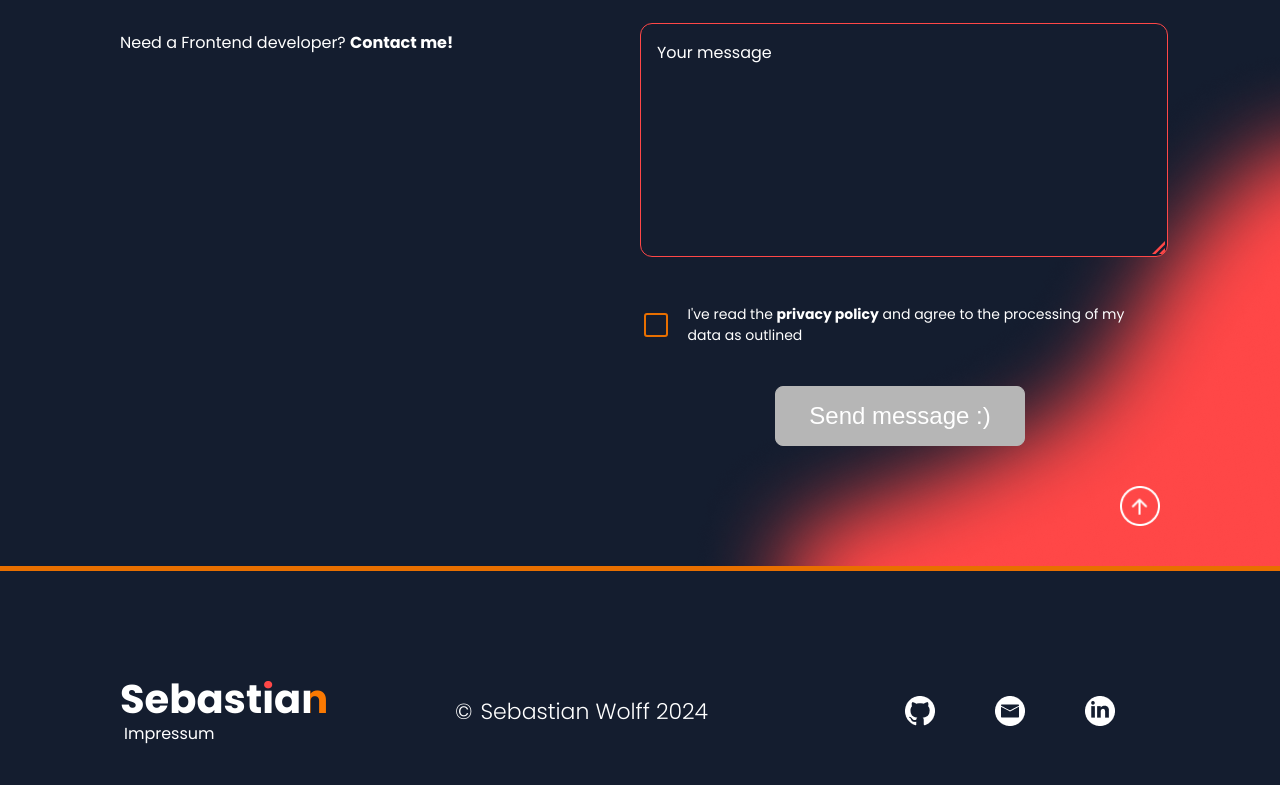
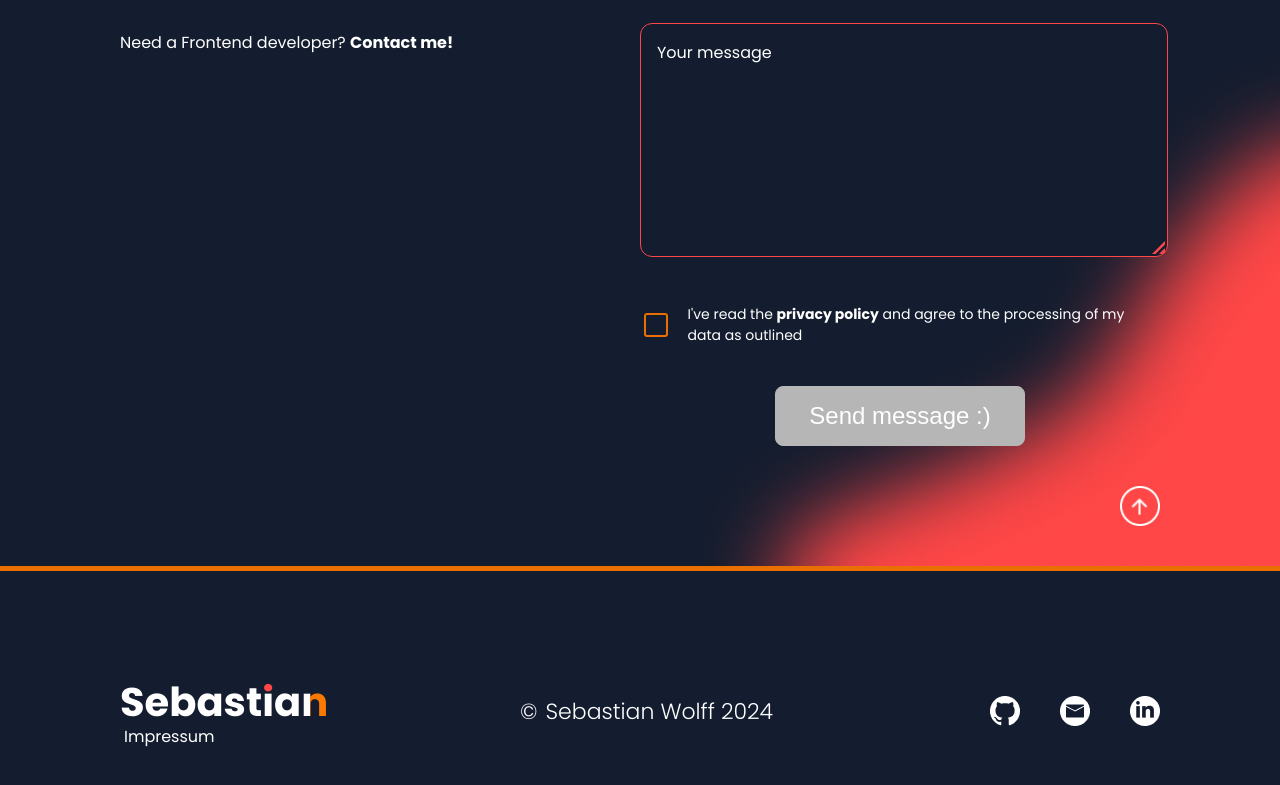
Before and after one commit to OptimismusPr1m3/Portfolio, an Angular app: page / in a window 1280 px wide. Shown: the part 6474-7259 px from the top of the page. Built offline with nearby package versions, Linux system fonts and the light colour scheme.

Commit message:
some fixes at css for impressum + social links

```diff
--- a/src/app/shared/footer/footer.component.html
+++ b/src/app/shared/footer/footer.component.html
@@ -13,7 +13,10 @@
         <p>a</p>
         <p class="n-letter-styling">n</p>
       </a>
-      <a href="#">Impressum</a>
+      <div class="impressum-wrapper">
+        <a class="impressum-cont" href="#">Impressum</a>
+        <div class="impressum-underline"></div>
+      </div>
     </div>
     <div class="name-copyR">
       <p>&copy;</p>
--- a/src/app/shared/footer/footer.component.scss
+++ b/src/app/shared/footer/footer.component.scss
@@ -2,6 +2,7 @@
   background-color: #141d2f;
   display: flex;
   flex-direction: column;
+  overflow: hidden;
   color: #ffffff;
   > .f-transition-orange {
     width: 100%;
@@ -19,6 +20,10 @@
       display: flex;
       width: 350px;
       flex-direction: column;
+      >a {
+        text-decoration: none;
+        color: #ffffff;
+      }
       > .prename-container {
         margin-left: 120px;
         display: flex;
@@ -40,11 +45,24 @@
           -webkit-text-fill-color: transparent;
         }
       }
-      > a {
+      > .impressum-wrapper {
+        margin-left: 124px;
+        display: flex;
+        flex-direction: column;
+        &:hover .impressum-underline {
+          background-color: #ff4747;
+        }
+        > .impressum-cont {
           text-decoration: none;
           color: #ffffff;
-        margin-left: 124px;
           margin-top: -8px;
+        }
+        > .impressum-underline {
+          transition: all 0.3s ease;
+          background-color: transparent;
+          height: 2px;
+          width: 54px;
+        }
       }
     }
     > .name-copyR {
@@ -61,31 +79,34 @@
     }
     .social-links-content {
       display: flex;
+      overflow: hidden;
       flex-direction: row;
-        justify-content: center;
-        margin-right: 70px;
+      justify-content: flex-start;
+      margin-right: -60px;
       width: 350px;
-        >a {
+      > a {
         display: flex;
         flex-direction: row;
         align-items: center;
-            justify-content: center;
-            height: 30px;
-            width: 40px;
-            margin-right: 50px;
+        justify-content: flex-start;
+        height: 40px;
+        width: 30px;
+        margin-right: 40px;
         transition: all 0.1s ease;
         &:hover img {
+          transition: all 0.3s ease;
           transform: scale(1.2);
-                margin-left:10px;
+          margin-left: 10px;
           cursor: pointer;
         }
         &:hover {
+          transition: all 0.3s ease;
           margin-right: 70px;
           cursor: pointer;
         }
-            >img {
+        > img {
           height: 30px;
-                transition: all 0.1s ease;
+          transition: all 0.3s ease;
         }
       }
     }
```
Lines whose indentation alone changed are shown as unchanged.
